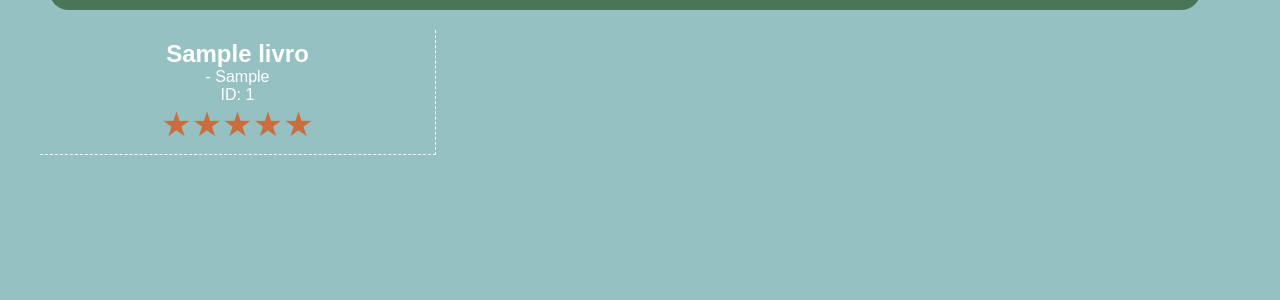
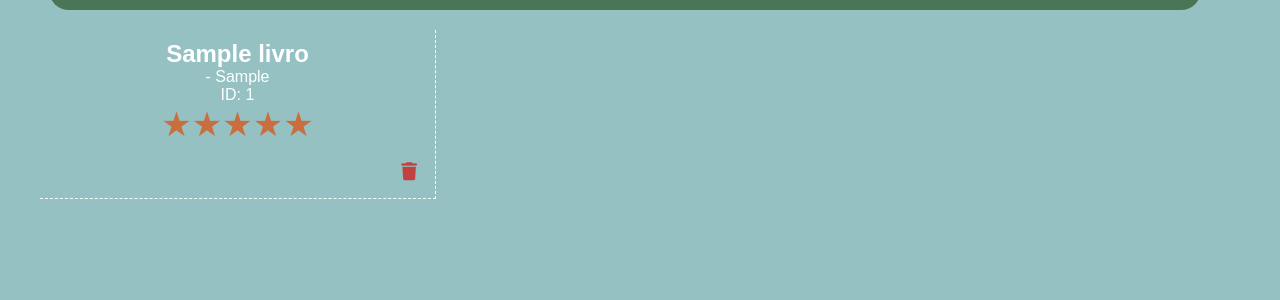
Before and after one commit to ThurarBogacki/Biblioteca, a PHP site: page /livros.php in a window 1280 px wide. Shown: the part 220-520 px from the top of the page. Run offline with PHP 8.4, Linux system fonts and the light colour scheme; tables that the repository leaves empty or names only in its code hold one stand-in row (values such as "Sample post"); some web fonts are replaced.

Commit message:
finalizando

```diff
--- a/estilo/style.css
+++ b/estilo/style.css
@@ -387,13 +387,33 @@ i.seta-cadastro{
 
 .livro-single{
     color: white;
-    cursor: pointer;
     padding: 10px;
     width: 33%;
     display: inline-block;
     text-align: center;
     border-right: 1px dashed white;
     border-bottom: 1px dashed white;
+}
+
+.livro-single i{
+    font-size: 18px;
+    cursor: pointer;
+    margin-top: 10px;
+    padding: 8px;
+    float: right;
+}
+.livro-single button{
+    border: 0;
+    font-size: 18px;
+    cursor: pointer;
+    float: right;
+}
+.livro-single i.fa-trash{
+    color: #c14141;
+}
+
+.livro-single i.fa-pencil{
+    color: #4a7557;
 }
 
 @media screen and (max-width:780px){
--- a/livros.php
+++ b/livros.php
@@ -19,6 +19,7 @@
 <html>
     <head>
         <title>Livros</title>
+        <link rel="stylesheet" href="fontawesome-free-6.4.2-web/css/all.min.css">
         <link rel="preconnect" href="https://fonts.googleapis.com">
         <link rel="preconnect" href="https://fonts.gstatic.com" crossorigin>
         <link href="https://fonts.googleapis.com/css2?family=Happy+Monkey&family=Open+Sans:wght@300;400;700&display=swap" rel="stylesheet">
@@ -48,6 +49,10 @@
                         echo '<label for="star" class="star" style="color:#ccc; font-size:34px;">&#9733;</label>';
                     }
                 }
+                echo    '<form action="delete.php" method="post">
+                            <input type="hidden" name="row_id" value="'.$value['id'].'">
+                            <button type="submit" name="excluir"><i class="fa-solid fa-trash"></i></button>
+                        </form>';
                 echo '</div><!--livro-single-->';
             }
             ?>
```
Also changed, not shown: delete.php (added, +22 -0 lines).
